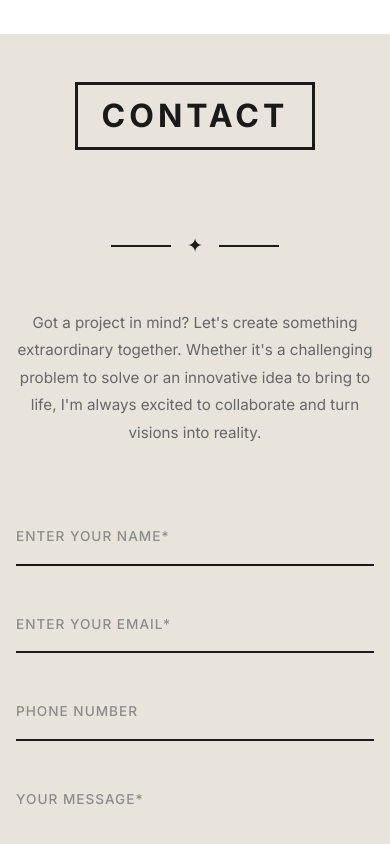
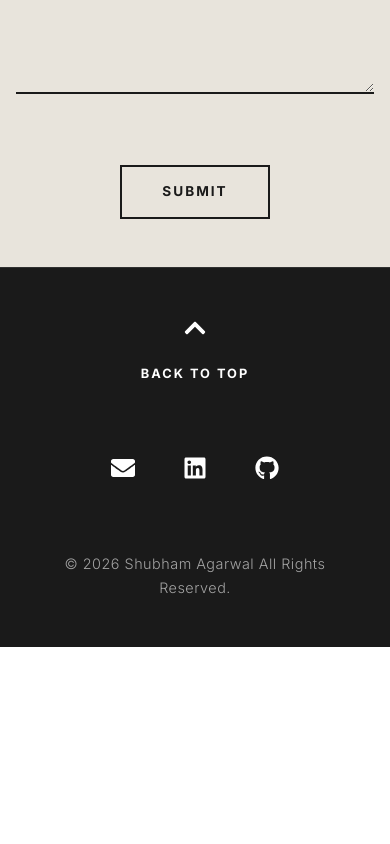
Before and after one commit to shubham-ag-2001/shubham-agarwal, a React (Vite) app: page / in a window 390 px wide. Shown: the part 3892-4736 px from the top of the page. After the commit the page ends 4539 px from the top, so only its background shows below. Built offline with nearby package versions, Linux system fonts and the light colour scheme.

Commit message:
footer section developed and portfolio removed for now

```diff
--- a/src/App.jsx
+++ b/src/App.jsx
@@ -3,6 +3,7 @@ import Hero from './components/Hero'
 import AboutPreview from './components/AboutPreview'
 import Skills from './components/Skills'
 import Contact from './components/Contact'
+import Footer from './components/Footer'
 import { personalInfo, aboutPreview } from './data/constants'
 import { skillsData } from './data/skills'
 import profileImage from './assets/shubham-side.jpg'
@@ -33,14 +34,16 @@ function App() {
 
       <Skills skillsData={skillsData} />
 
-      <section id="portfolio" style={{ minHeight: '100vh', padding: '4rem 2rem', background: '#ffffff', display: 'flex', alignItems: 'center', justifyContent: 'center' }}>
+      {/* <section id="portfolio" style={{ minHeight: '100vh', padding: '4rem 2rem', background: '#ffffff', display: 'flex', alignItems: 'center', justifyContent: 'center' }}>
         <div>
           <h2 style={{ fontSize: '2.5rem', marginBottom: '1rem' }}>Portfolio Section</h2>
           <p style={{ fontSize: '1.2rem', color: '#666' }}>Coming soon...</p>
         </div>
-      </section>
+      </section> */}
 
       <Contact email={personalInfo.email} />
+
+      <Footer />
     </div>
   )
 }
--- /dev/null
+++ b/src/components/Footer.css
@@ -0,0 +1,124 @@
+.footer {
+    background-color: var(--bg-dark);
+    color: var(--text-light);
+    padding: 5rem 0;
+    text-align: center;
+    position: relative;
+    border-top: 1px solid rgba(255, 255, 255, 0.1);
+}
+
+.footer-content {
+    max-width: 1200px;
+    margin: 0 auto;
+    padding: 0 var(--spacing-md);
+    display: flex;
+    flex-direction: column;
+    align-items: center;
+}
+
+/* Back to Top */
+.back-to-top {
+    background: none;
+    border: none;
+    color: var(--text-light);
+    cursor: pointer;
+    display: flex;
+    flex-direction: column;
+    align-items: center;
+    margin-bottom: var(--spacing-xl);
+    transition: transform 0.3s ease, color 0.3s ease;
+}
+
+.back-to-top-text {
+    font-size: 0.8rem;
+    font-weight: 700;
+    letter-spacing: 2px;
+    margin-top: var(--spacing-sm);
+    text-transform: uppercase;
+    color: var(--text-light);
+    transition: color 0.3s ease;
+}
+
+.arrow-icon {
+    font-size: 1.5rem;
+    margin-bottom: var(--spacing-xs);
+    animation: bounce 2s infinite;
+}
+
+.back-to-top:hover {
+    color: var(--bg-gradient-start);
+    transform: translateY(-5px);
+}
+
+.back-to-top:hover .back-to-top-text {
+    color: var(--bg-gradient-start);
+}
+
+.back-to-top:hover .arrow-icon {
+    animation: none;
+}
+
+/* Social Icons */
+.footer-socials {
+    display: flex;
+    gap: var(--spacing-lg);
+    margin-bottom: var(--spacing-xl);
+}
+
+.footer-social-link {
+    color: var(--text-light);
+    font-size: 1.8rem;
+    transition: all 0.3s ease;
+    padding: 0.5rem;
+    border-radius: 50%;
+    display: flex;
+    align-items: center;
+    justify-content: center;
+}
+
+.footer-social-link:hover {
+    transform: translateY(-3px) scale(1.1);
+}
+
+/* Copyright */
+.copyright {
+    font-size: 0.9rem;
+    color: rgba(255, 255, 255, 0.6);
+    letter-spacing: 0.5px;
+    font-weight: 300;
+}
+
+/* Animations */
+@keyframes bounce {
+
+    0%,
+    20%,
+    50%,
+    80%,
+    100% {
+        transform: translateY(0);
+    }
+
+    40% {
+        transform: translateY(-10px);
+    }
+
+    60% {
+        transform: translateY(-5px);
+    }
+}
+
+/* Responsive */
+@media (max-width: 768px) {
+    .footer {
+        padding: 3rem 0;
+    }
+
+    .footer-socials {
+        gap: var(--spacing-md);
+    }
+
+    .footer-social-link {
+        font-size: 1.5rem;
+    }
+}
--- /dev/null
+++ b/src/components/Footer.jsx
@@ -0,0 +1,59 @@
+import { FaGithub, FaLinkedin, FaEnvelope, FaChevronUp } from 'react-icons/fa'
+import { personalInfo } from '../data/constants'
+import './Footer.css'
+
+const Footer = () => {
+    const scrollToTop = () => {
+        window.scrollTo({
+            top: 0,
+            behavior: 'smooth'
+        })
+    }
+
+    const currentYear = new Date().getFullYear()
+
+    return (
+        <footer className="footer">
+            <div className="footer-content">
+                <button onClick={scrollToTop} className="back-to-top" aria-label="Back to top">
+                    <FaChevronUp className="arrow-icon" />
+                    <span className="back-to-top-text">BACK TO TOP</span>
+                </button>
+
+                <div className="footer-socials">
+                    <a
+                        href={`mailto:${personalInfo.email}`}
+                        className="footer-social-link"
+                        aria-label="Email"
+                    >
+                        <FaEnvelope />
+                    </a>
+                    <a
+                        href={personalInfo.linkedin}
+                        target="_blank"
+                        rel="noopener noreferrer"
+                        className="footer-social-link"
+                        aria-label="LinkedIn"
+                    >
+                        <FaLinkedin />
+                    </a>
+                    <a
+                        href={personalInfo.github}
+                        target="_blank"
+                        rel="noopener noreferrer"
+                        className="footer-social-link"
+                        aria-label="GitHub"
+                    >
+                        <FaGithub />
+                    </a>
+                </div>
+
+                <p className="copyright">
+                    &copy; {currentYear} {personalInfo.name} All Rights Reserved.
+                </p>
+            </div>
+        </footer>
+    )
+}
+
+export default Footer
--- a/src/components/Header.jsx
+++ b/src/components/Header.jsx
@@ -36,9 +36,9 @@ const Header = () => {
                     <a target='_blank' href="https://drive.google.com/file/d/19dgOi6wRuiFHH3eHbbcYqhAv0BHXURik/view">
                         Resume
                     </a>
-                    <a href="#portfolio" onClick={(e) => scrollToSection(e, 'portfolio')}>
+                    {/* <a href="#portfolio" onClick={(e) => scrollToSection(e, 'portfolio')}>
                         Portfolio
-                    </a>
+                    </a> */}
                     <a
                         href="#contact"
                         onClick={(e) => scrollToSection(e, 'contact')}
```
